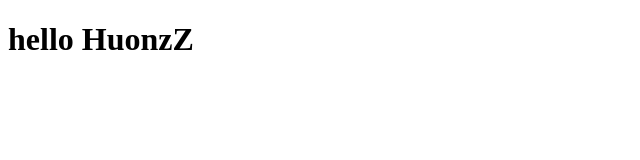
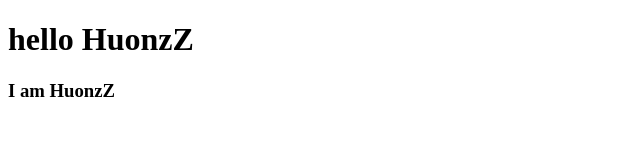
Before and after one commit to HuonzZ/MyProject, a plain HTML site: page index.html in a window 1280 px wide. Shown: the whole page, without its empty margins (0-640 px from the left). Drawn offline with Linux system fonts and the light colour scheme.

Commit message:
index.html changed

```diff
--- a/index.html
+++ b/index.html
@@ -8,5 +8,6 @@
 </head>
 <body>
     <h1>hello HuonzZ</h1>
+    <h3>I am HuonzZ</h3>
 </body>
 </html>
```
